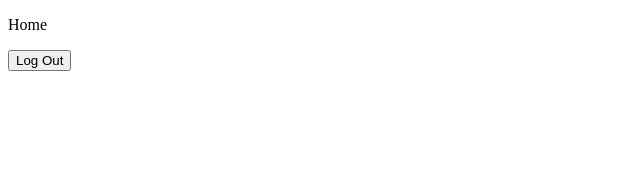
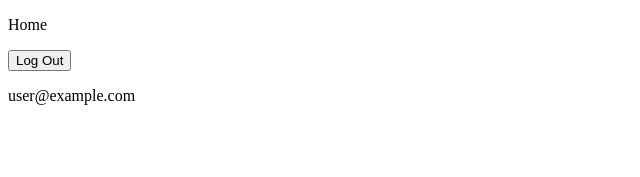
Before and after one commit to sum-in-e/todos, a React (Create React App) app: page /#/ in a window 1280 px wide. Shown: the top 177 px of the page, without its empty margins (0-640 px from the left). Built offline with nearby package versions, Linux system fonts and the light colour scheme; no server answers; sample sign-in values are in the browser's storage.

Commit message:
user type 수정

```diff
--- a/src/components/App.tsx
+++ b/src/components/App.tsx
@@ -3,13 +3,14 @@ import Router from "./Router";
 import { authService } from "../fbase";
 
 function App() {
-  const [user, setUser] = useState<object | null>(null);
+  const [user, setUser] = useState<firebase.User | null>(null);
   const [isLoggedIn, setIsLoggedIn] = useState<boolean>(false);
   const [init, setInit] = useState<boolean>(false);
 
   useEffect(() => {
-    authService.onAuthStateChanged((loggedUser: object | null): void => {
-      if (loggedUser) {
+    authService.onAuthStateChanged((loggedUser: firebase.User | null): void => {
+      if (loggedUser !== null) {
+        console.log(loggedUser.email);
         setIsLoggedIn(true);
         setUser(loggedUser);
       } else {
--- a/src/components/MyProfile.tsx
+++ b/src/components/MyProfile.tsx
@@ -1,7 +1,11 @@
 import React from "react";
 import { authService } from "../fbase";
 
-const MyProfile = () => {
+interface IProps {
+  user: firebase.User | null;
+}
+
+const MyProfile = ({ user }: IProps) => {
   const onClick = (
     e: React.MouseEvent<HTMLButtonElement, MouseEvent>
   ): void => {
@@ -11,6 +15,7 @@ const MyProfile = () => {
   return (
     <div>
       <button onClick={onClick}>Log Out</button>
+      <p>{user !== null ? user.email : "hi"}</p>
     </div>
   );
 };
--- a/src/components/Router.tsx
+++ b/src/components/Router.tsx
@@ -9,7 +9,7 @@ import Auth from "../routes/Auth";
 import Home from "../routes/Home";
 
 interface IProps {
-  user: object | null;
+  user: firebase.User | null;
   isLoggedIn: boolean;
 }
 
@@ -20,7 +20,7 @@ const Routes = ({ user, isLoggedIn }: IProps) => {
         {isLoggedIn ? (
           <>
             <Route exact path="/">
-              <Home />
+              <Home user={user} />
             </Route>
             <Redirect from="/*" to="/" />
           </>
--- a/src/routes/Home.tsx
+++ b/src/routes/Home.tsx
@@ -1,11 +1,15 @@
 import React from "react";
 import MyProfile from "../components/MyProfile";
 
-const Home = () => {
+interface IProps {
+  user: firebase.User | null;
+}
+
+const Home = ({ user }: IProps) => {
   return (
     <>
       <p>Home</p>
-      <MyProfile />
+      <MyProfile user={user} />
     </>
   );
 };
```
